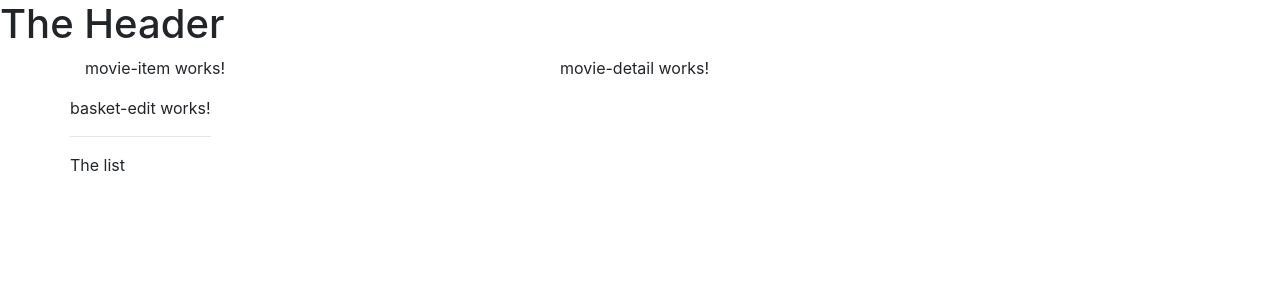
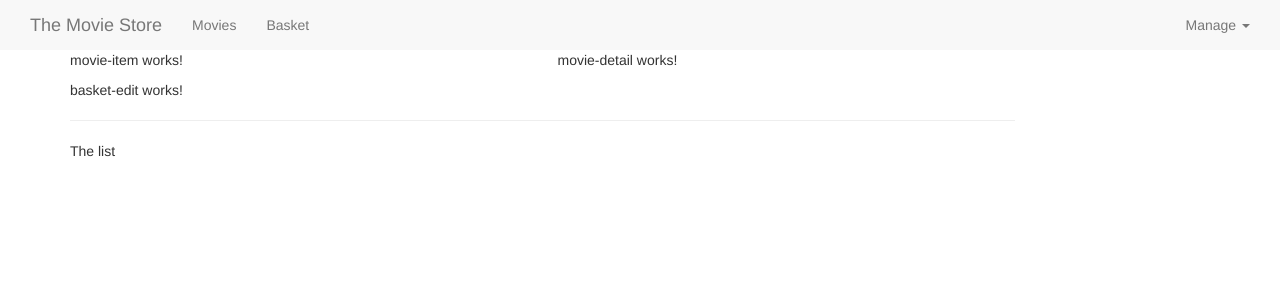
Before and after one commit to gerasimosgakis/movies-shop, an Angular app: page / in a window 1280 px wide. Shown: the top 300 px of the page. Built offline with nearby package versions, Linux system fonts and the light colour scheme.

Commit message:
feat: add navigation bar in header

```diff
--- a/package.json
+++ b/package.json
@@ -20,7 +20,7 @@
     "@angular/platform-browser": "~7.0.0",
     "@angular/platform-browser-dynamic": "~7.0.0",
     "@angular/router": "~7.0.0",
-    "bootstrap": "^4.1.3",
+    "bootstrap": "^3.3.7",
     "core-js": "^2.5.4",
     "rxjs": "~6.3.3",
     "zone.js": "~0.8.26"
--- a/src/app/header/header.component.html
+++ b/src/app/header/header.component.html
@@ -1 +1,23 @@
-<h1>The Header</h1>
+<nav class="nmavbar navbar-default">
+    <div class="container-fluid">
+        <div class="navbar-header">
+            <a href="#" class="navbar-brand">The Movie Store</a>
+        </div>
+
+        <div class="collapse navbar-collapse">
+            <ul class="nav navbar-nav">
+                <li><a href="#">Movies</a></li>
+                <li><a href="#">Basket</a></li>
+            </ul>
+            <ul class="nav navbar-nav navbar-right">
+                <li class="dropdown">
+                    <a href="#" class="dropdown-toggle" role="button">Manage <span class="caret"></span></a>
+                    <ul class="dropdown-menu">
+                        <li><a href="#">Save Data</a></li>
+                        <li><a href="#">Fetch Data</a></li>
+                    </ul>
+                </li>
+            </ul>
+        </div>
+    </div>
+</nav>
```
Also changed, not shown: 1 other file (tests, documents, lock files or other folders).
